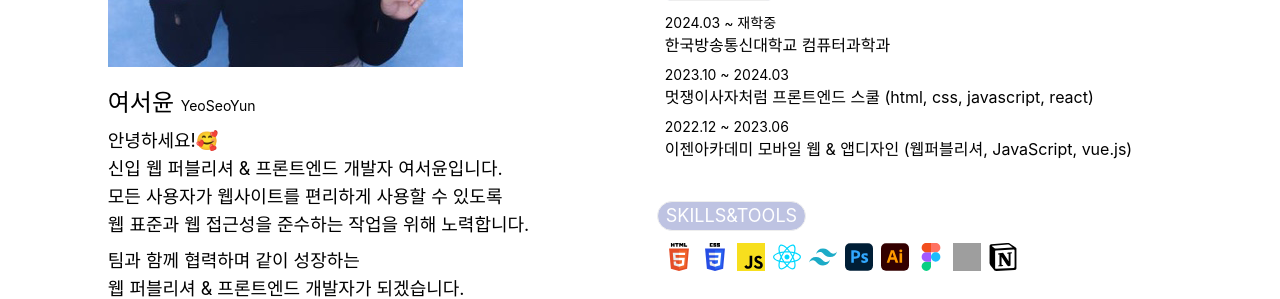
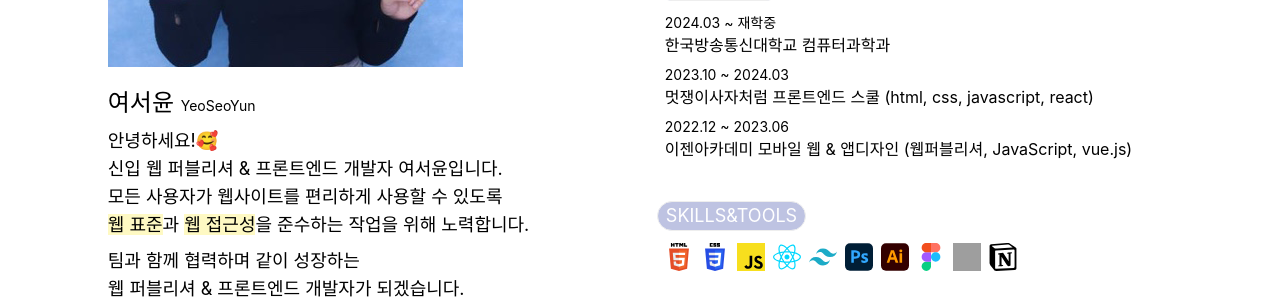
Before and after one commit to yeo-seoyun/seoyun-portfolio2024, a React (Vite) app: page / in a window 1280 px wide. Shown: the part 1200-1499 px from the top of the page. Built offline with nearby package versions, Linux system fonts and the light colour scheme; grey boxes are pictures that could not be loaded; a web font is replaced by a local one.

Commit message:
소개 수정

```diff
--- a/src/pages/AboutMe.jsx
+++ b/src/pages/AboutMe.jsx
@@ -60,10 +60,12 @@ function AboutMe() {
                   여서윤 <span className="text-sm">YeoSeoYun</span>
                 </h2>
                 <p>
-                  안녕하세요!🥰 <br /> 신입 웹 퍼블리셔 &amp; 프론트엔드 개발자
+                  안녕하세요!🥰 <br /> 신입 웹 퍼블리셔 &amp; 프론트엔드 개발자{" "}
                   여서윤입니다. <br />
-                  모든 사용자가 웹사이트를 편리하게 사용할 수 있도록 <br /> 웹
-                  표준과 웹 접근성을 준수하는 작업을 위해 노력합니다.
+                  모든 사용자가 웹사이트를 편리하게 사용할 수 있도록 <br />{" "}
+                  <span className="bg-yellow-100">웹 표준</span>과{" "}
+                  <span className="bg-yellow-100">웹 접근성</span>을 준수하는
+                  작업을 위해 노력합니다.
                 </p>
                 <p>
                   팀과 함께 협력하며 같이 성장하는 <br /> 웹 퍼블리셔 &amp;
```
